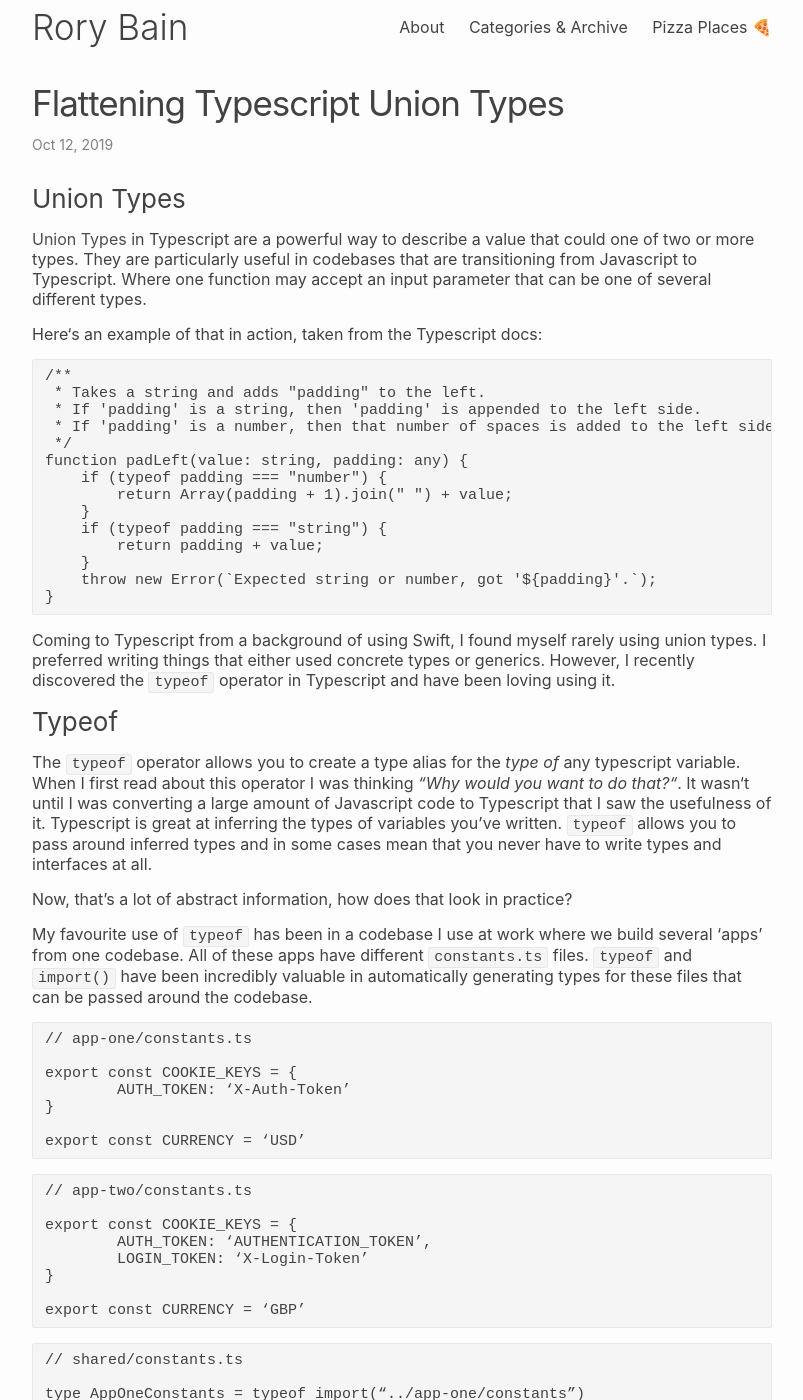
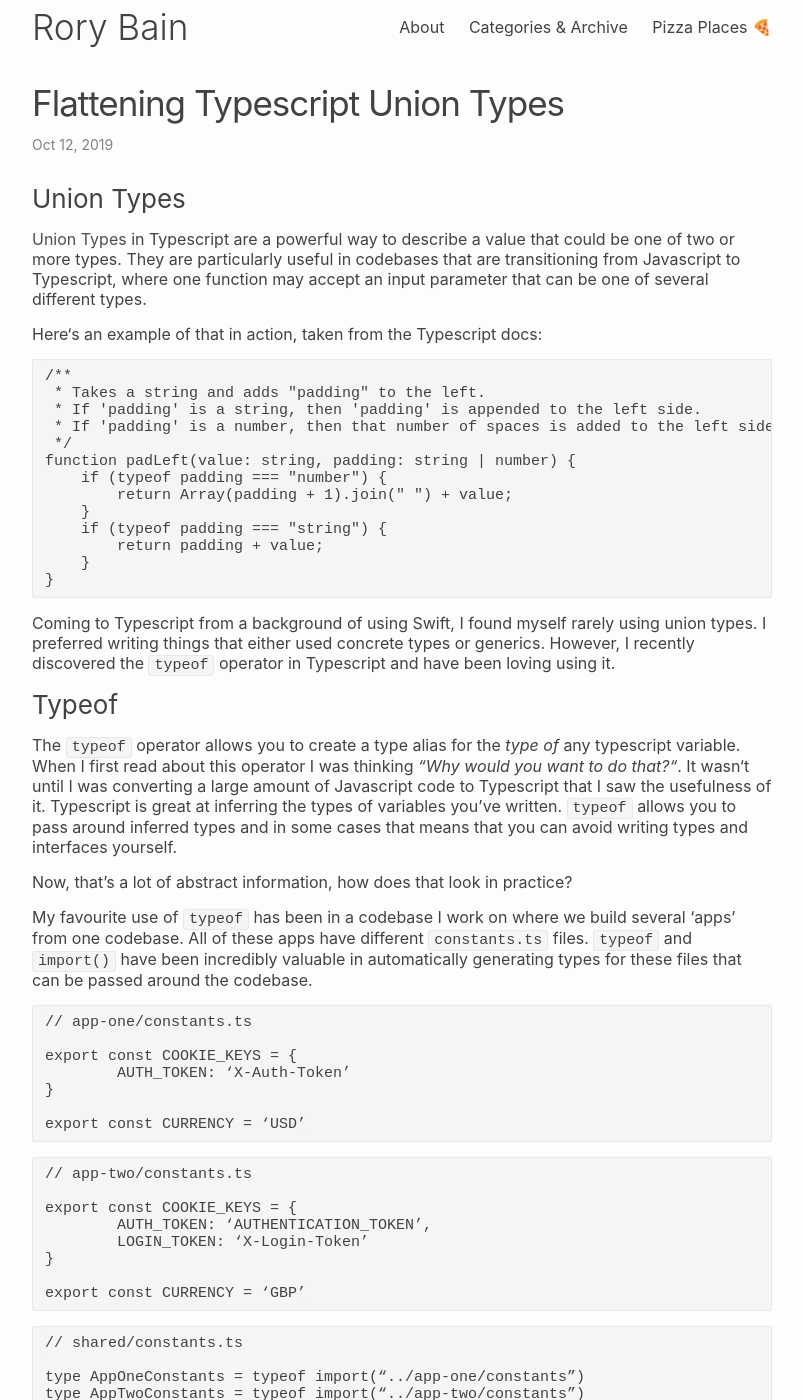
Before and after one commit to rorydbain/rorydbain.github.io, a Jekyll site: the page built from _posts/2019-10-12-flattening-typescript-union-types.markdown, in a window 1280 px wide and 1400 px high. Shown: the whole window, without its empty margins (238-1041 px from the left). Built offline with Jekyll 4.4.1, drawn with Linux system fonts in a browser that asks for light colours; some web fonts are replaced; some of the changed text lies outside the part shown.

Commit message:
more tidying

````diff
--- a/_posts/2019-10-12-flattening-typescript-union-types.markdown
+++ b/_posts/2019-10-12-flattening-typescript-union-types.markdown
@@ -8,7 +8,7 @@
 
 ### Union Types
 
-[Union Types](https://www.typescriptlang.org/docs/handbook/advanced-types.html#union-types) in Typescript are a powerful way to describe a value that could one of two or more types. They are particularly useful in codebases that are transitioning from Javascript to Typescript. Where one function may accept an input parameter that can be one of several different types.
+[Union Types](https://www.typescriptlang.org/docs/handbook/advanced-types.html#union-types) in Typescript are a powerful way to describe a value that could be one of two or more types. They are particularly useful in codebases that are transitioning from Javascript to Typescript, where one function may accept an input parameter that can be one of several different types.
 
 Here‘s an example of that in action, taken from the Typescript docs:
 ```
@@ -17,14 +17,13 @@
  * If 'padding' is a string, then 'padding' is appended to the left side.
  * If 'padding' is a number, then that number of spaces is added to the left side.
  */
-function padLeft(value: string, padding: any) {
+function padLeft(value: string, padding: string | number) {
     if (typeof padding === "number") {
         return Array(padding + 1).join(" ") + value;
     }
     if (typeof padding === "string") {
         return padding + value;
     }
-    throw new Error(`Expected string or number, got '${padding}'.`);
 }
 ```
 
@@ -32,11 +31,11 @@
 
 ### Typeof
 
-The `typeof` operator allows you to create a type alias for the _type of_ any typescript variable. When I first read about this operator I was thinking _“Why would you want to do that?“_. It wasn‘t until I was converting a large amount of Javascript code to Typescript that I saw the usefulness of it. Typescript is great at inferring the types of variables you’ve written. `typeof` allows you to pass around inferred types and in some cases mean that you never have to write types and interfaces at all.
+The `typeof` operator allows you to create a type alias for the _type of_ any typescript variable. When I first read about this operator I was thinking _“Why would you want to do that?“_. It wasn‘t until I was converting a large amount of Javascript code to Typescript that I saw the usefulness of it. Typescript is great at inferring the types of variables you’ve written. `typeof` allows you to pass around inferred types and in some cases that means that you can avoid writing types and interfaces yourself.
 
 Now, that’s a lot of abstract information, how does that look in practice?
 
-My favourite use of `typeof` has been in a codebase I use at work where we build several ‘apps’ from one codebase. All of these apps have different `constants.ts` files. `typeof` and `import()` have been incredibly valuable in automatically generating types for these files that can be passed around the codebase.
+My favourite use of `typeof` has been in a codebase I work on where we build several ‘apps’ from one codebase. All of these apps have different `constants.ts` files. `typeof` and `import()` have been incredibly valuable in automatically generating types for these files that can be passed around the codebase.
 
 ```
 // app-one/constants.ts
@@ -118,7 +119,7 @@
 type Person = Superhero | Teacher
 ```
 
-If we now go to use the `Person` type, without a ‘discriminating union type’ check, we can’t access properties that aren’t shared by both Mr Tilbury and Spiderman.
+Now, as Teacher and Superhero both have a height property, I can access height on an instance of the union type no problem:
 
 ```
 const getHeightDetails = (person: Person) => {
@@ -127,7 +128,7 @@
 }
 ```
 
-In this case, both types in the union have keys called `height`, but what if we want to try and use the `subject` property on a teacher?
+But what if we want to try and use the `subject` property on a teacher?
 
 ```
 const getSubject = (person: Person) => {
@@ -137,7 +138,7 @@
 
 Annoyingly, although `Person` is a union of a `Student` and a `Teacher`, we get a compiler error on trying to access `person.subject` (I would rather typescript ‘flattened’ these union types for you. Such that a `Person` had a property of `subject` that was `string | undefined`.)
 
-To handle this use case, Typescript offers a feature called “Discriminating Union Types”. This technique involves you adding a constant property to each side of a union that acts as a unique identifier for that type in the union.
+To handle this use case, Typescript offers a feature called “Discriminating Union Types”. This technique involves you adding a constant property to each side of a union that acts as a unique identifier for that type in the union. You can also check if a property is ‘in’ the variable that you know is unique to one side of the union, e.g photos on Spider-Man. However, this value might change, or the Teacher type may later get photos and you’d have to update all usages of discriminating by photo to instead discriminate by another property.
 
 ```
 interface Superhero {
````
Also changed, not shown: other parts of _posts/2019-10-12-flattening-typescript-union-types.markdown (+6 -2 lines).
